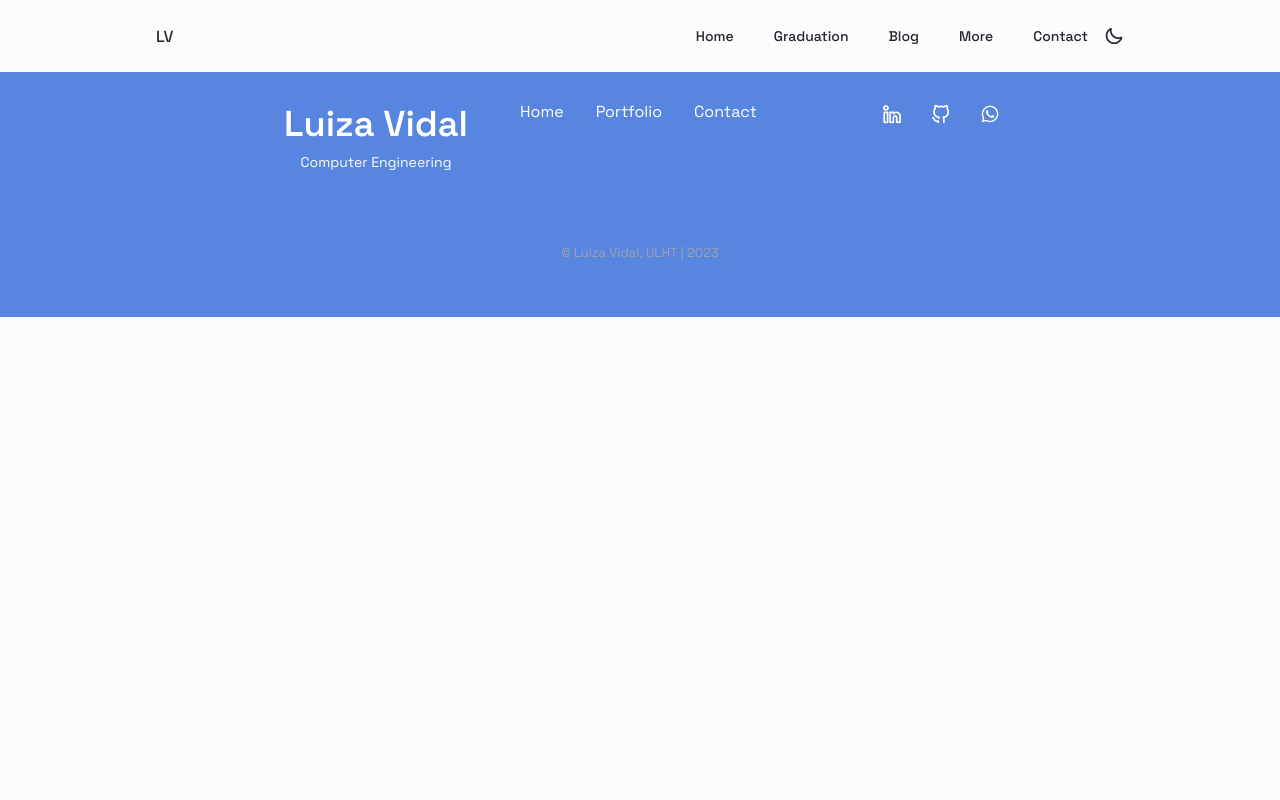
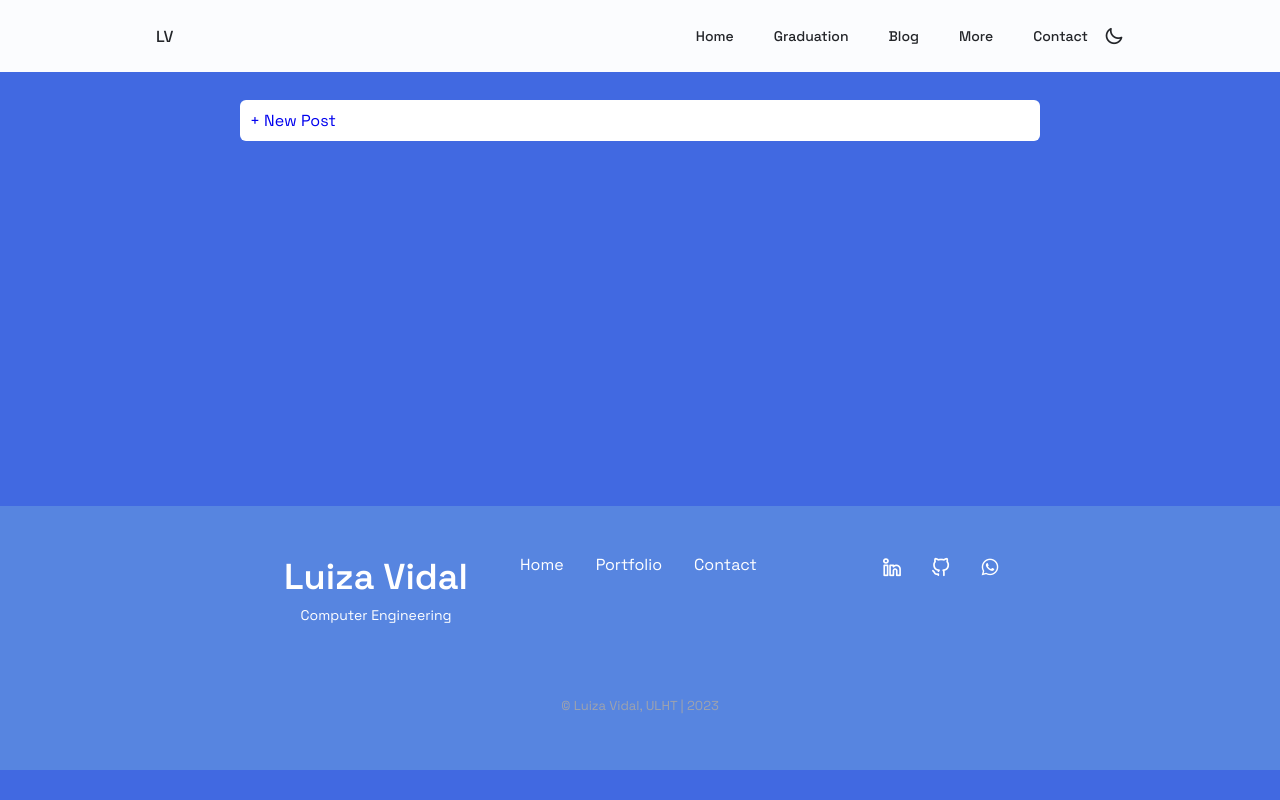
Before and after one commit to lcopolillo/a22106688_portfolioDjango, a Django app: page /blog/ in a window 1280 px wide. Run offline with Django 4.2, Linux system fonts and the light colour scheme; data that the repository does not hold is empty; some libraries are stand-ins or nearby versions.

Commit message:
fix blog view

```diff
--- a/portfolio/static/portfolio/css/blog.css
+++ b/portfolio/static/portfolio/css/blog.css
@@ -4,7 +4,6 @@
     font-style: italic;
     color: gray;
 }
-
 
 body {
     background-color: royalblue;
@@ -20,6 +19,7 @@
 main {
     width: 800px;
     margin: auto;
+    margin-top: 100px;
     padding: 10px;
     background-color: white;
     border-radius: 6px;
--- a/portfolio/templates/portfolio/layout.html
+++ b/portfolio/templates/portfolio/layout.html
@@ -18,6 +18,7 @@
 
   <!--css-->
   <link rel="stylesheet" href="{% static 'portfolio/css/styles.css' %}">
+  <link rel="stylesheet" href="{% static 'portfolio/css/blog.css' %}">
 
   <title>Luiza Vidal | ULHT</title>
 </head>
```
